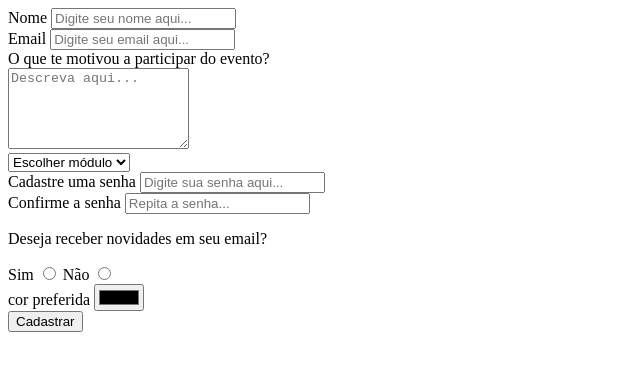
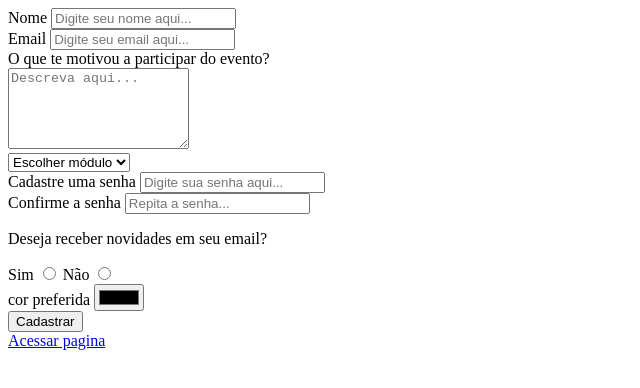
Before and after one commit to Lisb0aaa/Testes, a plain HTML site: page uc.html in a window 1280 px wide. Shown: the whole page, without its empty margins (0-640 px from the left). Drawn offline with Linux system fonts and the light colour scheme.

Commit message:
Update uc.html

```diff
--- a/uc.html
+++ b/uc.html
@@ -84,7 +84,7 @@
         <button type="submit">Cadastrar</button>
       </div>
     </form>
-
+<a href=index.hmtl> Acessar pagina </a>
     <script src="" async defer></script>
   </body>
 </html>
```
